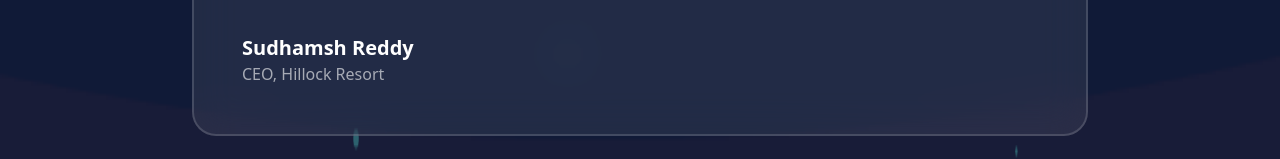
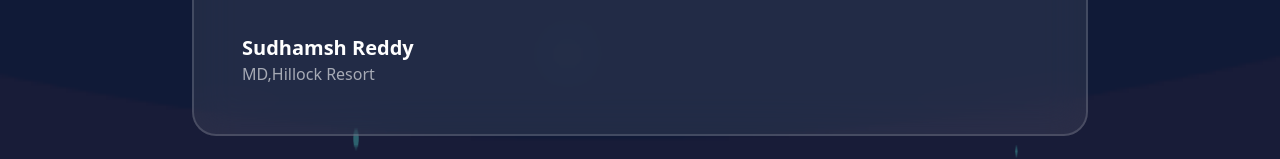
Before and after one commit to haarish73/WebsiteDigitalMarketing, a React (Vite) app: page /services/marketing-pr in a window 1280 px wide. Shown: the part 2382-2541 px from the top of the page. Built offline with nearby package versions, Linux system fonts and the light colour scheme.

Commit message:
commit by ahtisham

```diff
--- a/src/PublicRelations/MarketingPr.tsx
+++ b/src/PublicRelations/MarketingPr.tsx
@@ -108,7 +108,7 @@ const NeonButton = ({ children, variant = 'primary', to }: NeonButtonProps) => {
 const testimonials = [
   {
     name: 'Sudhamsh Reddy',
-    role: 'CEO, Hillock Resort',
+    role: 'MD,Hillock Resort',
     text: "We partnered with them for our resort's marketing and sales growth, and the results were impressive. Their approach is strategic, transparent, and focused on real business outcomes. A reliable digital marketing partner.",
     rating: 5,
     image: HillockImage
--- a/src/components/DigitalMarketing.tsx
+++ b/src/components/DigitalMarketing.tsx
@@ -6,7 +6,7 @@ import HillockImage from '../image/Hillock.png';
 const testimonials = [
   {
     name: 'Sudhamsh Reddy',
-    role: 'CEO, Hillock Resort',
+    role: 'MD,Hillock Resort',
     text: "We partnered with them for our resort's marketing and sales growth, and the results were impressive. Their approach is strategic, transparent, and focused on real business outcomes. A reliable digital marketing partner.",
     rating: 5,
     image: HillockImage
--- a/src/productions/productions.tsx
+++ b/src/productions/productions.tsx
@@ -166,7 +166,7 @@ export default function ProductionStudio() {
 const testimonials = [
   {
     name: 'Sudhamsh Reddy',
-    role: 'CEO, Hillock Resort',
+    role: 'MD,Hillock Resort',
     text: "We partnered with them for our resort's marketing and sales growth, and the results were impressive. Their approach is strategic, transparent, and focused on real business outcomes. A reliable digital marketing partner.",
     rating: 5,
     image: HillockImage
```
